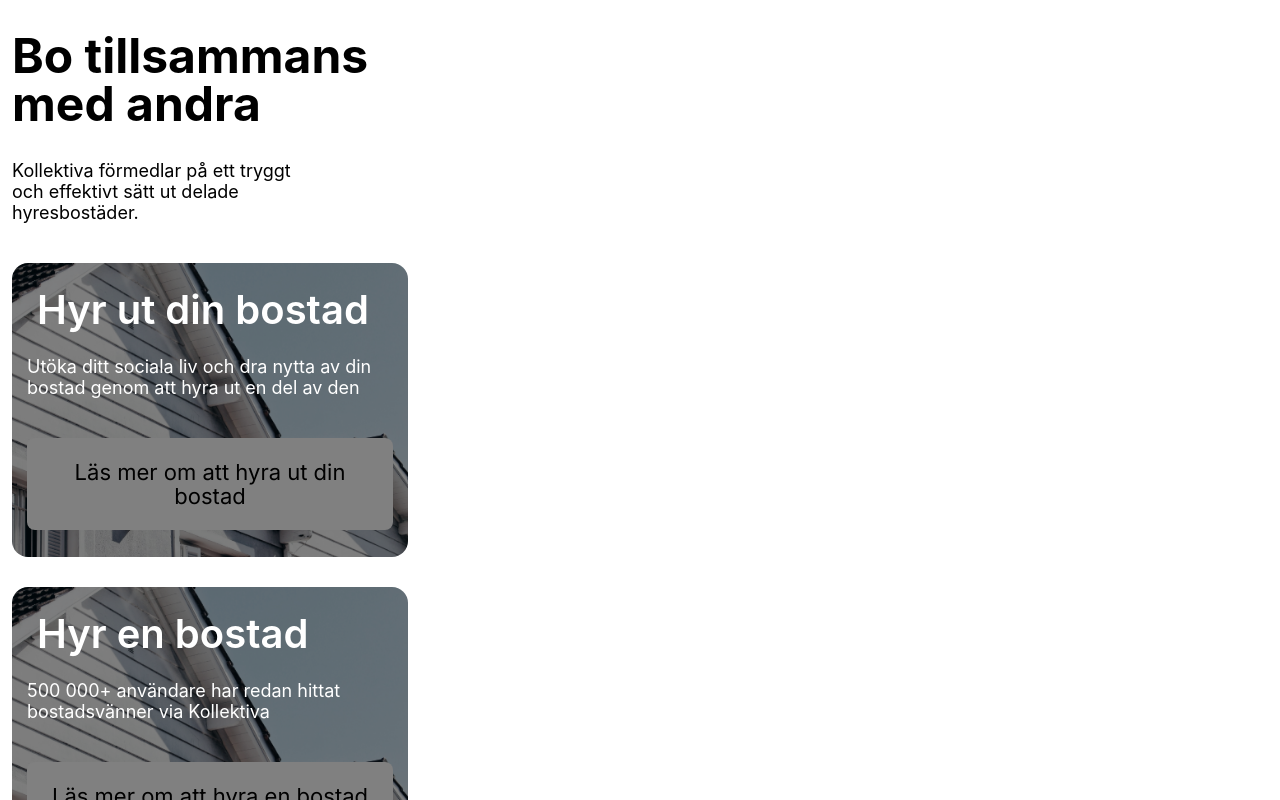
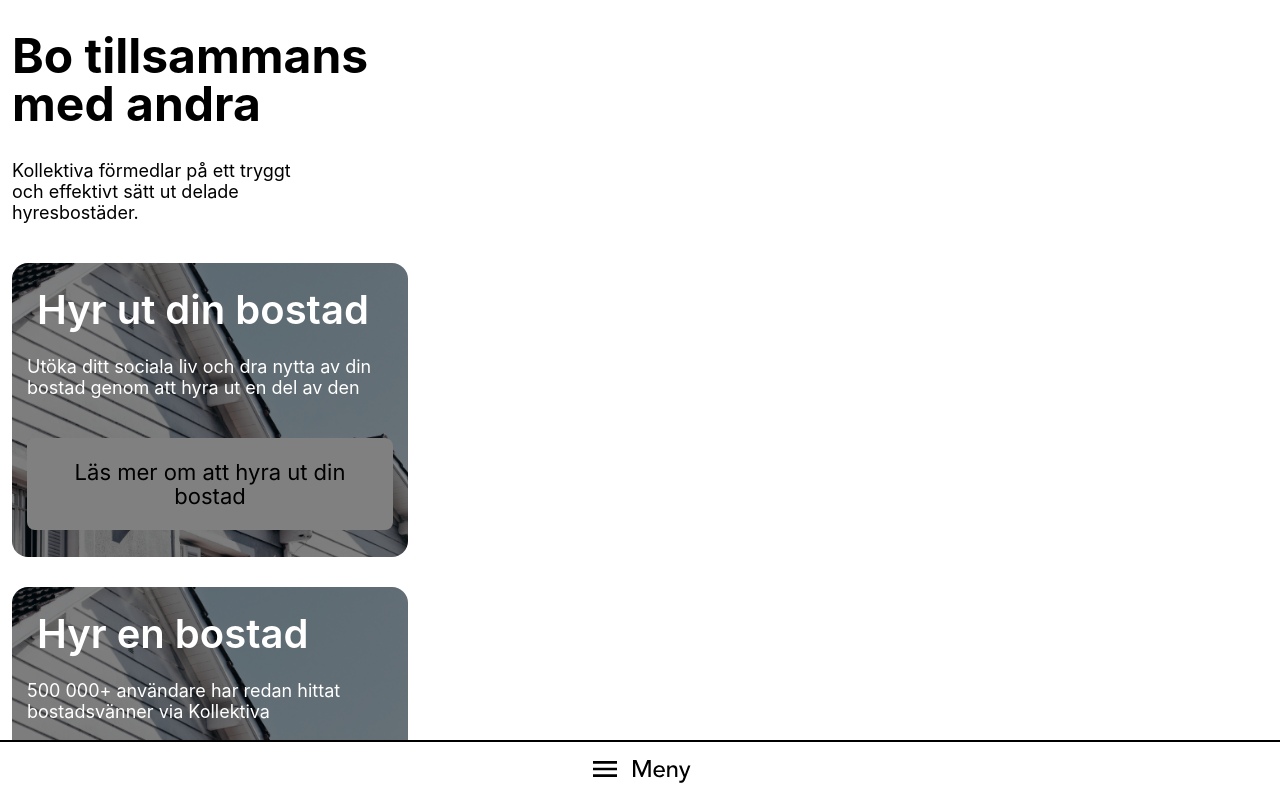
Before and after one commit to JennAnd/kollektiva2.0, a React (Create React App) app: page / in a window 1280 px wide. Shown: the top 800 px of the page. Built offline with nearby package versions, Linux system fonts and the light colour scheme.

Commit message:
Update Menu.module.css

```diff
--- a/src/components/Menu/Menu.module.css
+++ b/src/components/Menu/Menu.module.css
@@ -11,6 +11,10 @@
 
 .menu {
   border-top: 2px solid black;
+  position: fixed;
+  bottom: 0;
+  width: 100%;
+  background-color: #ffffff;
 }
 .list {
   display: flex;
@@ -19,6 +23,9 @@
   gap: 10px;
   padding: 18px 24px 18px 16px;
 }
+a {
+  color: black;
+}
 .ToggleButton.Button {
   background-color: orange;
 }
```
